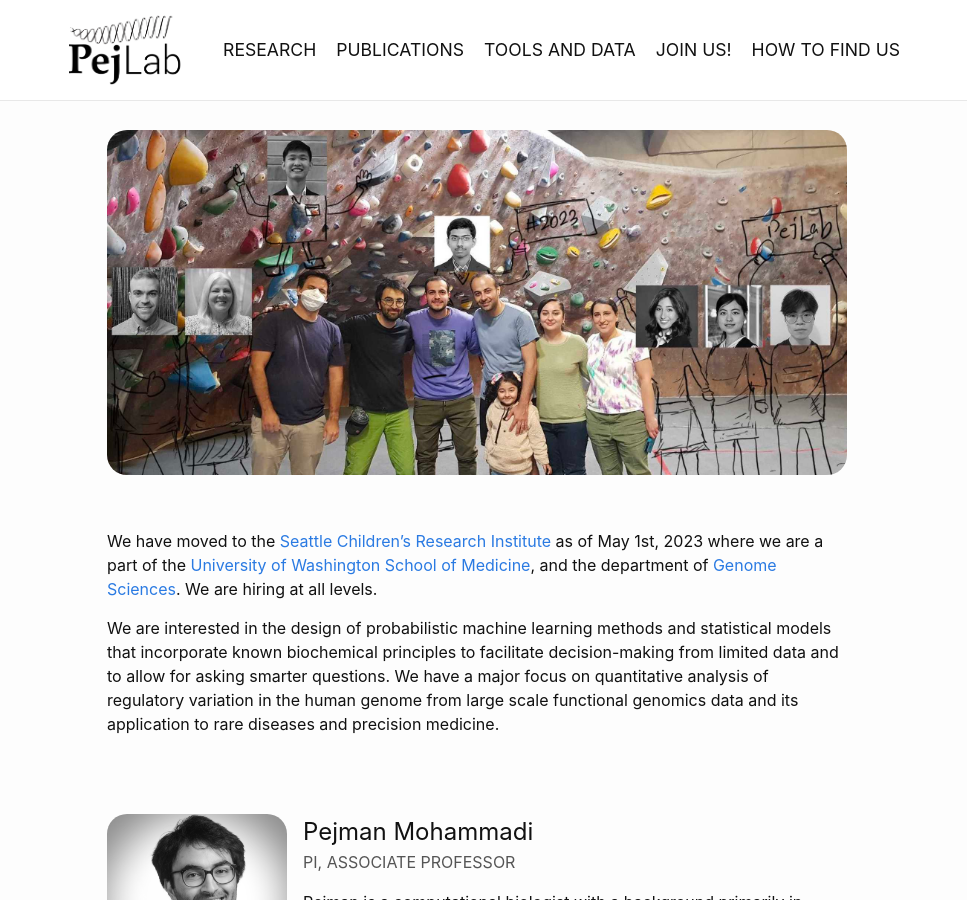
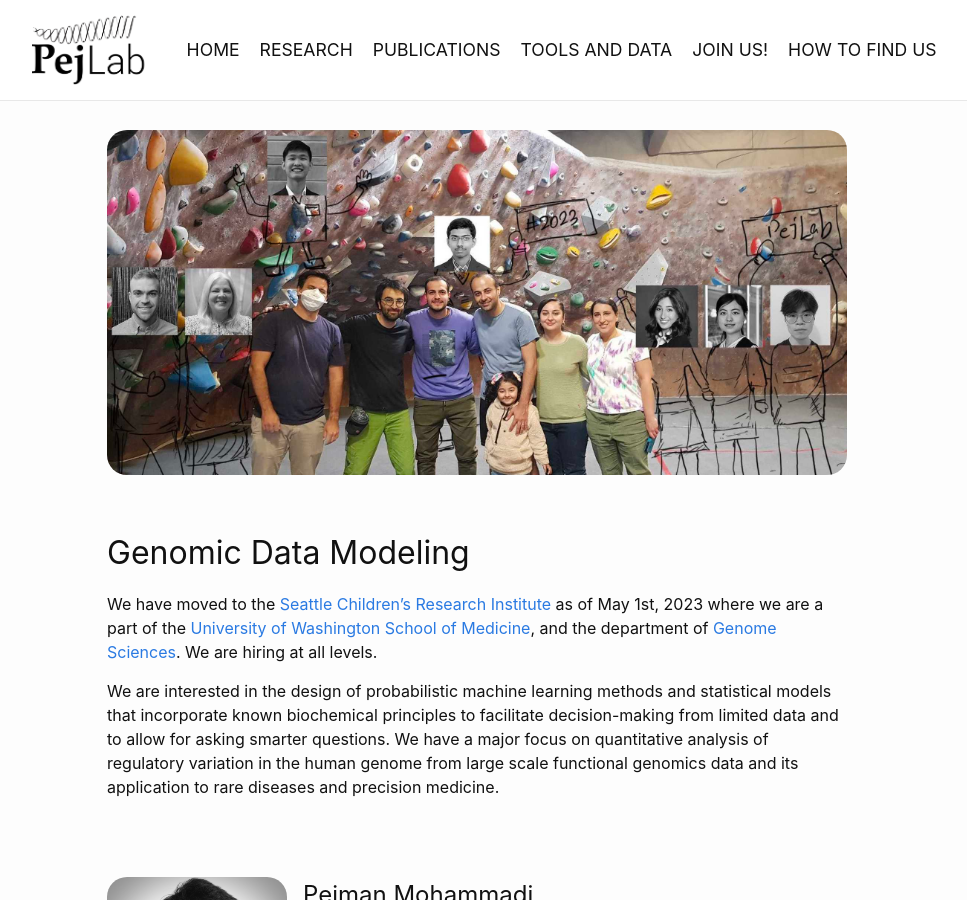
Before and after one commit to PejLab/pejlab.github.io, a Jekyll site: the page built from index.md, in a window 1280 px wide and 900 px high. Shown: the whole window, without its empty margins (163-1130 px from the left). Built offline with Jekyll 4.4.1, drawn with Linux system fonts in a browser that asks for light colours.

Commit message:
Add Home to navbar and add homepage title

```diff
--- a/_config.yml
+++ b/_config.yml
@@ -41,6 +41,7 @@ plugins:
 #   - vendor/ruby/
 
 header_pages:
+  - index.md
   - research.md
   - title: Publications
     url: https://scholar.google.com/citations?hl=en&user=PCZVnXYAAAAJ&view_op=list_works&sortby=pubdate
--- a/_layouts/home.html
+++ b/_layouts/home.html
@@ -3,9 +3,9 @@ layout: default
 ---
 
 <div class="home">
-  {%- if page.title -%}
+  <!-- {%- if page.title -%}
     <h1 class="page-heading">{{ page.title }}</h1>
-  {%- endif -%}
+  {%- endif -%} -->
 
   {{ content }}
 
--- a/index.md
+++ b/index.md
@@ -3,11 +3,15 @@
 # To modify the layout, see https://jekyllrb.com/docs/themes/#overriding-theme-defaults
 
 layout: home
+title: Home
+permalink: /
 ---
 
 ![PejLab group picture](/assets/images/Pejlab_group_pic2.jpg){: .banner}
 
 <br>
+
+# Genomic Data Modeling
 
 We have moved to the [Seattle Children's Research Institute](https://www.seattlechildrens.org/research/research-institute/) as of May 1st, 2023 where we are a part of the [University of Washington School of Medicine](https://www.uwmedicine.org/school-of-medicine), and the department of [Genome Sciences](https://www.gs.washington.edu/). We are hiring at all levels.
 
```
